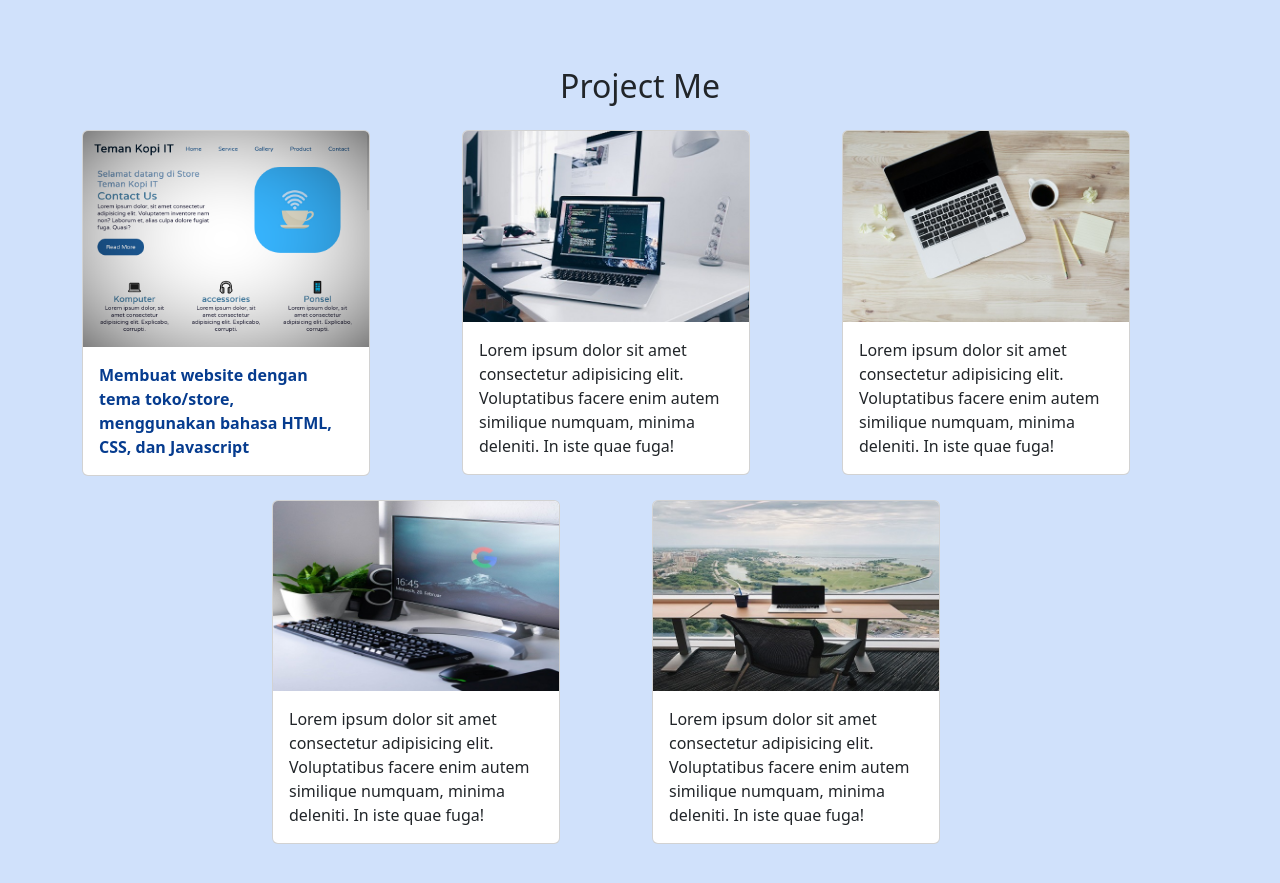
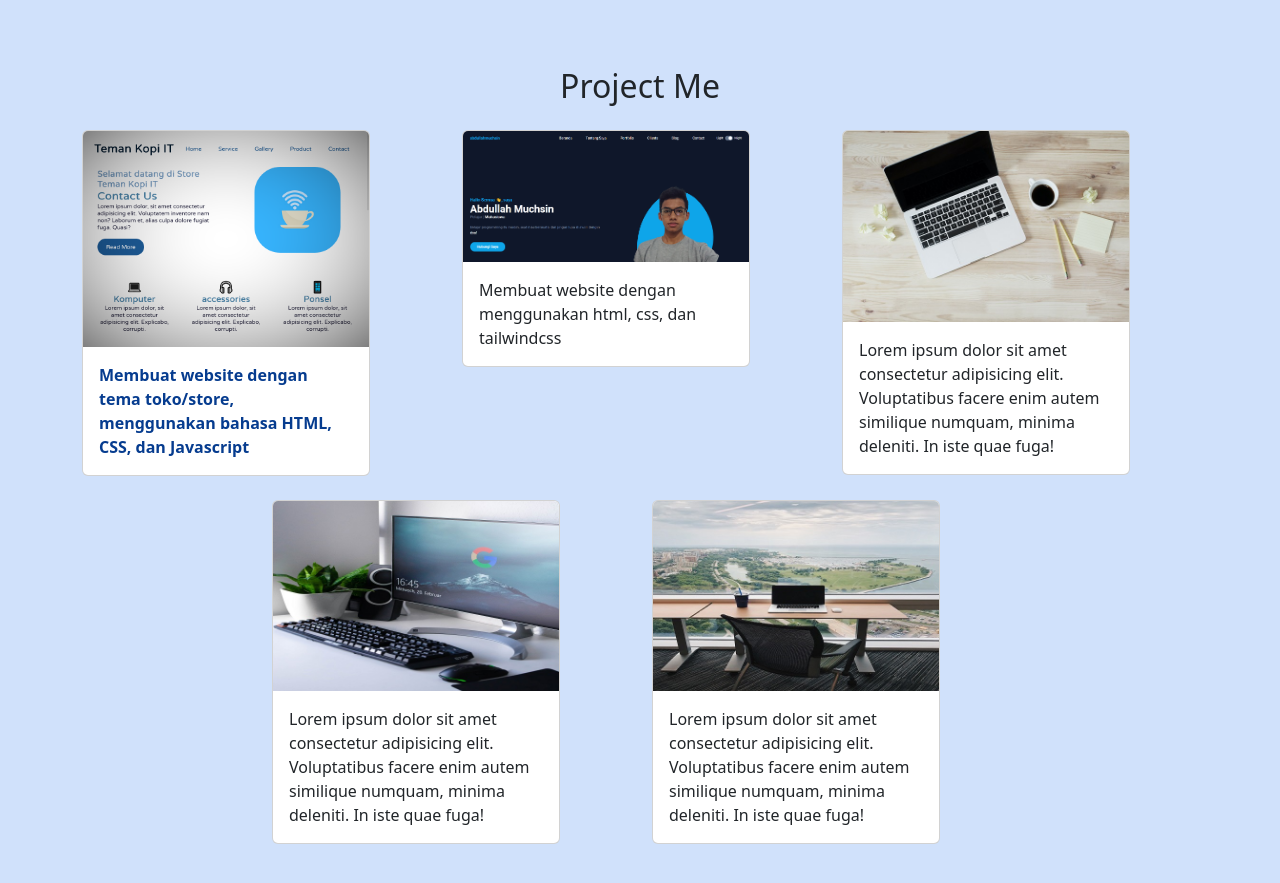
Before and after one commit to AbdullahMuchsin/abdullahmuchsin.github.io, a plain HTML site: page index.html in a window 1280 px wide. Shown: the part 1420-2303 px from the top of the page. Drawn offline with nearby package versions, Linux system fonts and the light colour scheme.

Commit message:
Menambahakan project 2

```diff
--- a/index.html
+++ b/index.html
@@ -106,9 +106,9 @@
           </div>
           <div class="col-9 col-md-6 col-lg-4 mb-4">
             <div class="card" style="width: 18rem">
-              <img src="img/project/2.jpg" class="card-img-top" alt="Project 2" />
+              <img src="img/project/project-2.png" class="card-img-top" alt="Project 2" />
               <div class="card-body">
-                <p class="card-text">Lorem ipsum dolor sit amet consectetur adipisicing elit. Voluptatibus facere enim autem similique numquam, minima deleniti. In iste quae fuga!</p>
+                <p class="card-text">Membuat website dengan menggunakan html, css, dan tailwindcss</p>
               </div>
             </div>
           </div>
```
Also changed, not shown: img/project/project-2.png (added).
